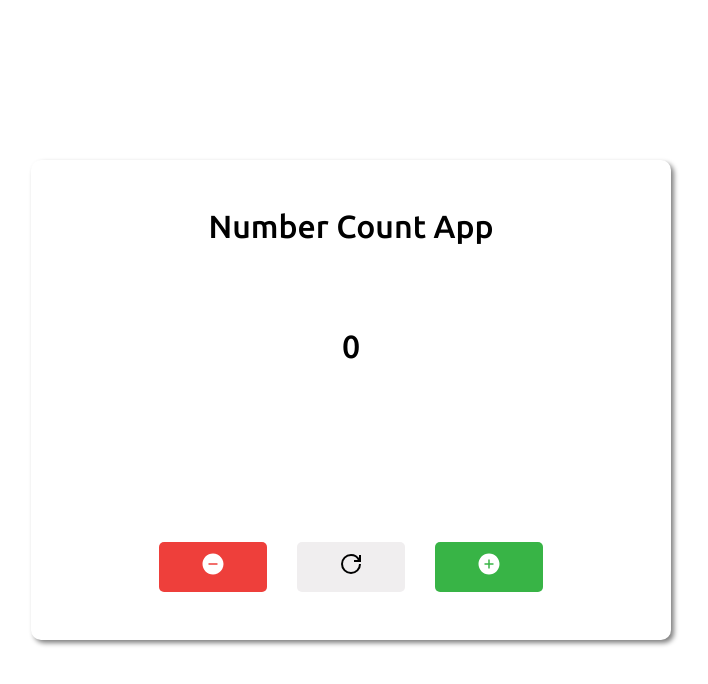
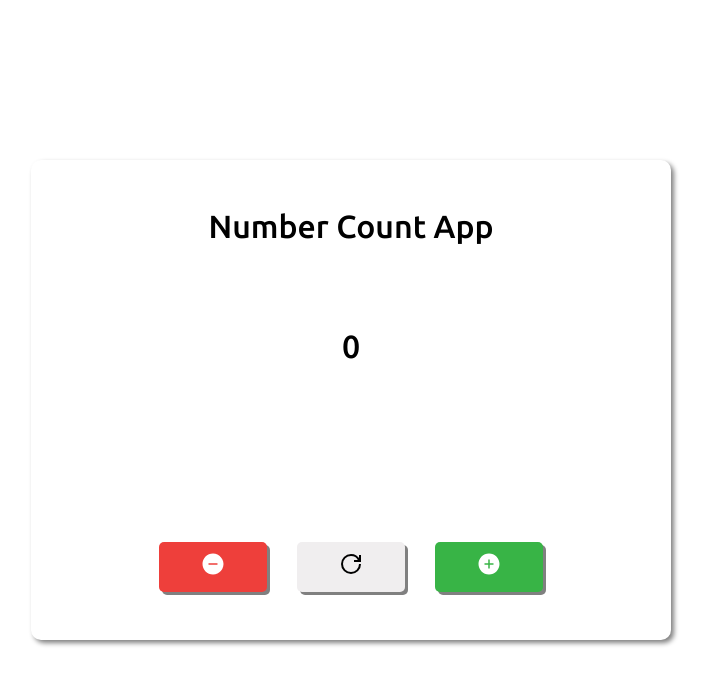
Before and after one commit to MuneebGulzar/number-count-app, a React (Create React App) app: page / in a window 1280 px wide. Shown: the top 684 px of the page, without its empty margins (289-997 px from the left). Built offline with nearby package versions, Linux system fonts and the light colour scheme.

Commit message:
modified:   src/App.js 	modified:   src/Styles/GlobalStyles.js

```diff
--- a/src/App.js
+++ b/src/App.js
@@ -6,16 +6,26 @@ import { AiFillMinusCircle, AiFillPlusCircle } from 'react-icons/ai'
 function App() {
   const [cont, setCont] = useState(0);
 
+  const increasehandler = () => {
+    setCont(cont + 1);
+  }
+  const decreasehandler = () => {
+    setCont(cont - 1);
+  }
+  const resethandler = () => {
+    setCont(0);
+  }
+
   return (
     <>
       <GlobalStyle />
       <StyledContainer>
         <StyledTitle>Number Count App</StyledTitle>
-        <StyledNumber>0</StyledNumber>
+        <StyledNumber>{cont}</StyledNumber>
         <ButtonContainer>
-          <StyledButtonDec><AiFillMinusCircle /></StyledButtonDec>
-          <StyledButtonReset><GrPowerReset /></StyledButtonReset>
-          <StyledButtonInc><AiFillPlusCircle /></StyledButtonInc>
+          <StyledButtonDec onClick={decreasehandler}><AiFillMinusCircle /></StyledButtonDec>
+          <StyledButtonReset onClick={resethandler}><GrPowerReset /></StyledButtonReset>
+          <StyledButtonInc onClick={increasehandler}><AiFillPlusCircle /></StyledButtonInc>
         </ButtonContainer>
       </StyledContainer>
     </>
--- a/src/Styles/GlobalStyles.js
+++ b/src/Styles/GlobalStyles.js
@@ -23,5 +23,6 @@ export const GlobalStyle = createGlobalStyle`
         border-radius: 5px;
         cursor: pointer;
         font-size: 1.5em;
+        box-shadow: 3px 3px grey;
     }
 `;
```
